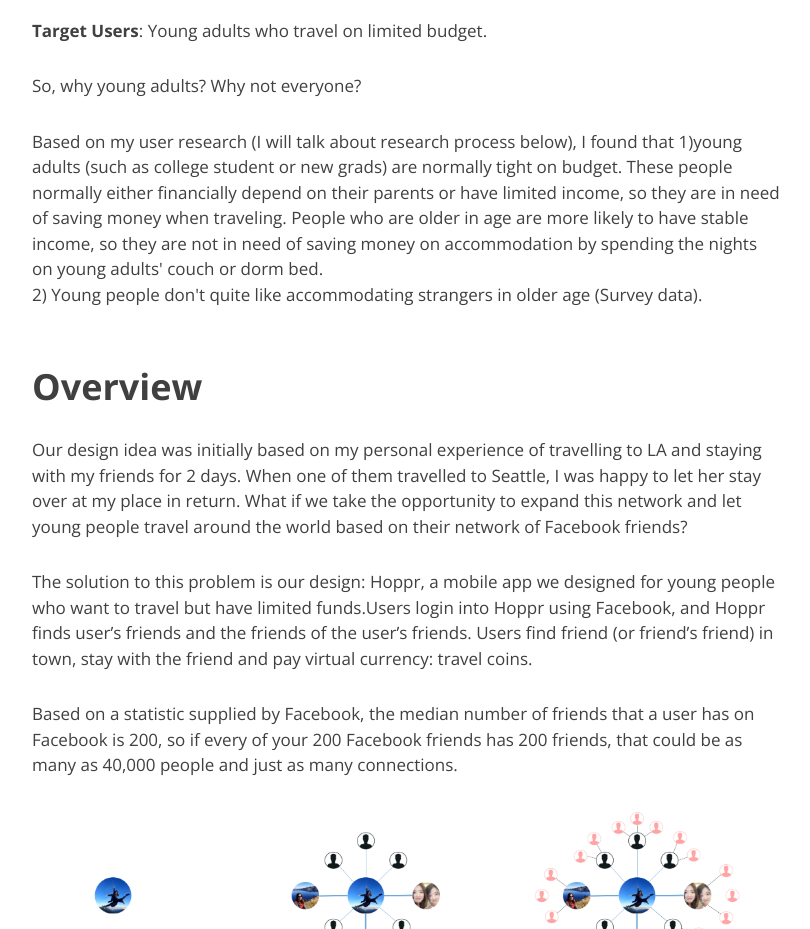
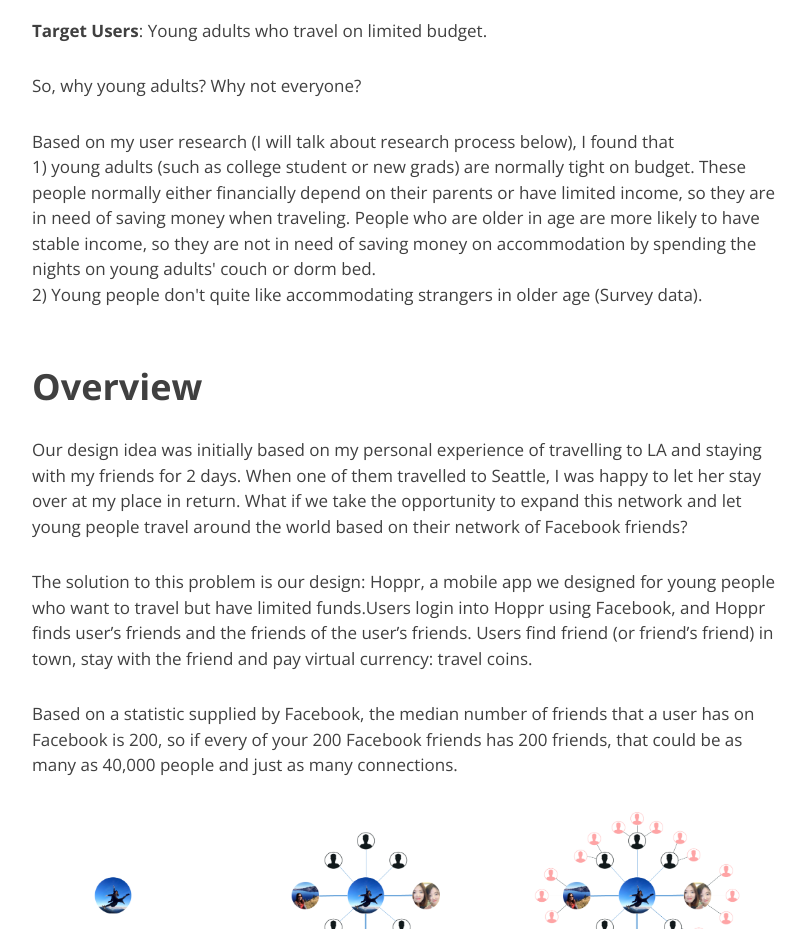
Before and after one commit to meredithxie/meredithxie.github.com, a plain HTML site: page projects/Hoppr.html in a window 1280 px wide. Shown: the part 960-1889 px from the top of the page, without its empty margins (233-1043 px from the left). Drawn offline with nearby package versions, Linux system fonts and the light colour scheme.

Commit message:
Update Hoppr.html

```diff
--- a/projects/Hoppr.html
+++ b/projects/Hoppr.html
@@ -109,7 +109,7 @@
                         So, why young adults? Why not everyone?
                     </p>
                     <p>
-                        Based on my user research (I will talk about research process below), I found that 1)young adults (such as college student or new grads) are normally tight on budget. These people normally either financially depend on their parents or have limited income, so they are in need of saving money when traveling. People who are older in age are more likely to have stable income, so they are not in need of saving money on accommodation by spending the nights on young adults' couch or dorm bed.<br>2) Young people don't quite like accommodating strangers in older age (Survey data).
+                        Based on my user research (I will talk about research process below), I found that <br>1) young adults (such as college student or new grads) are normally tight on budget. These people normally either financially depend on their parents or have limited income, so they are in need of saving money when traveling. People who are older in age are more likely to have stable income, so they are not in need of saving money on accommodation by spending the nights on young adults' couch or dorm bed.<br>2) Young people don't quite like accommodating strangers in older age (Survey data).
                     </p>
 
 
```
